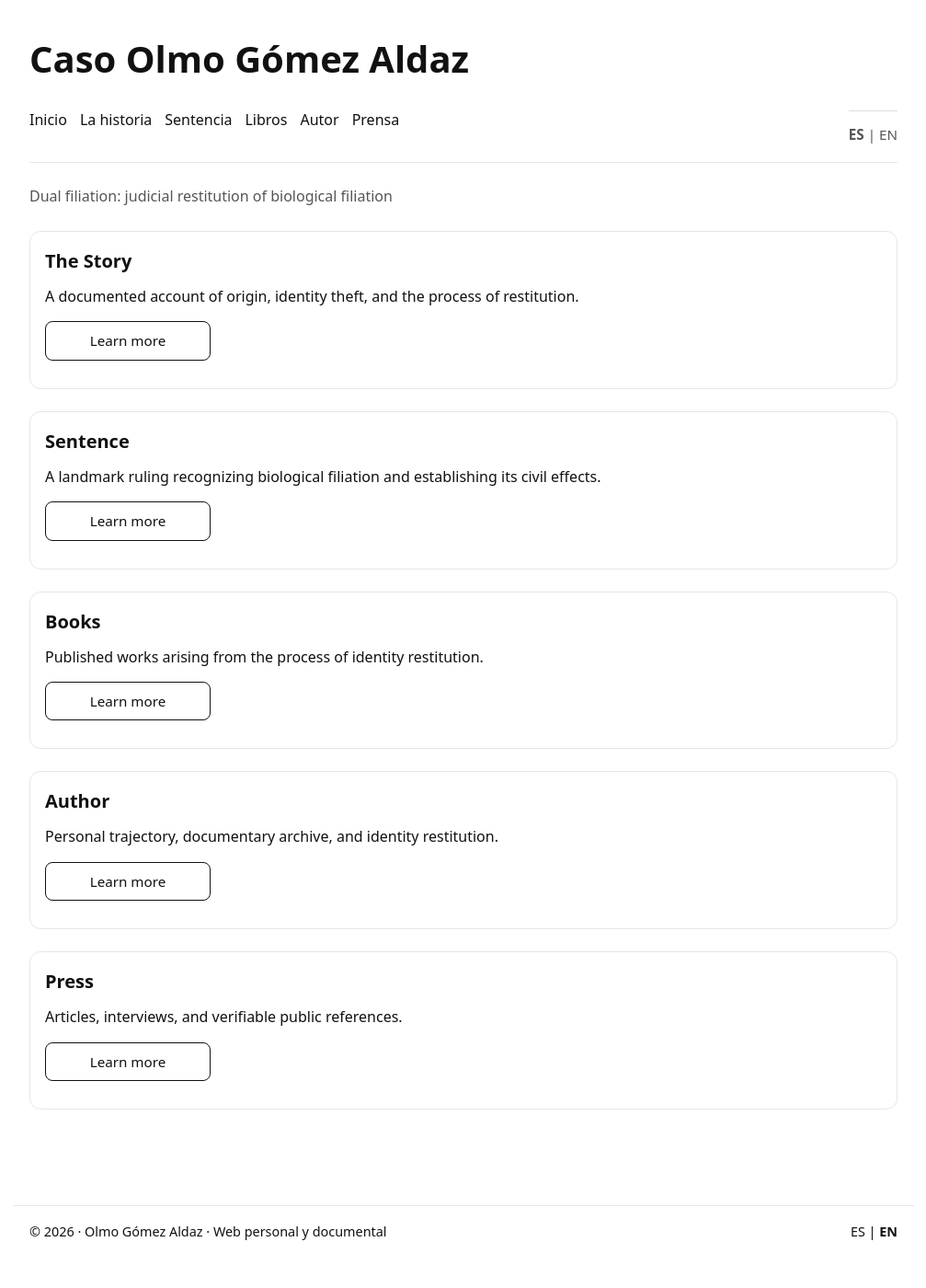
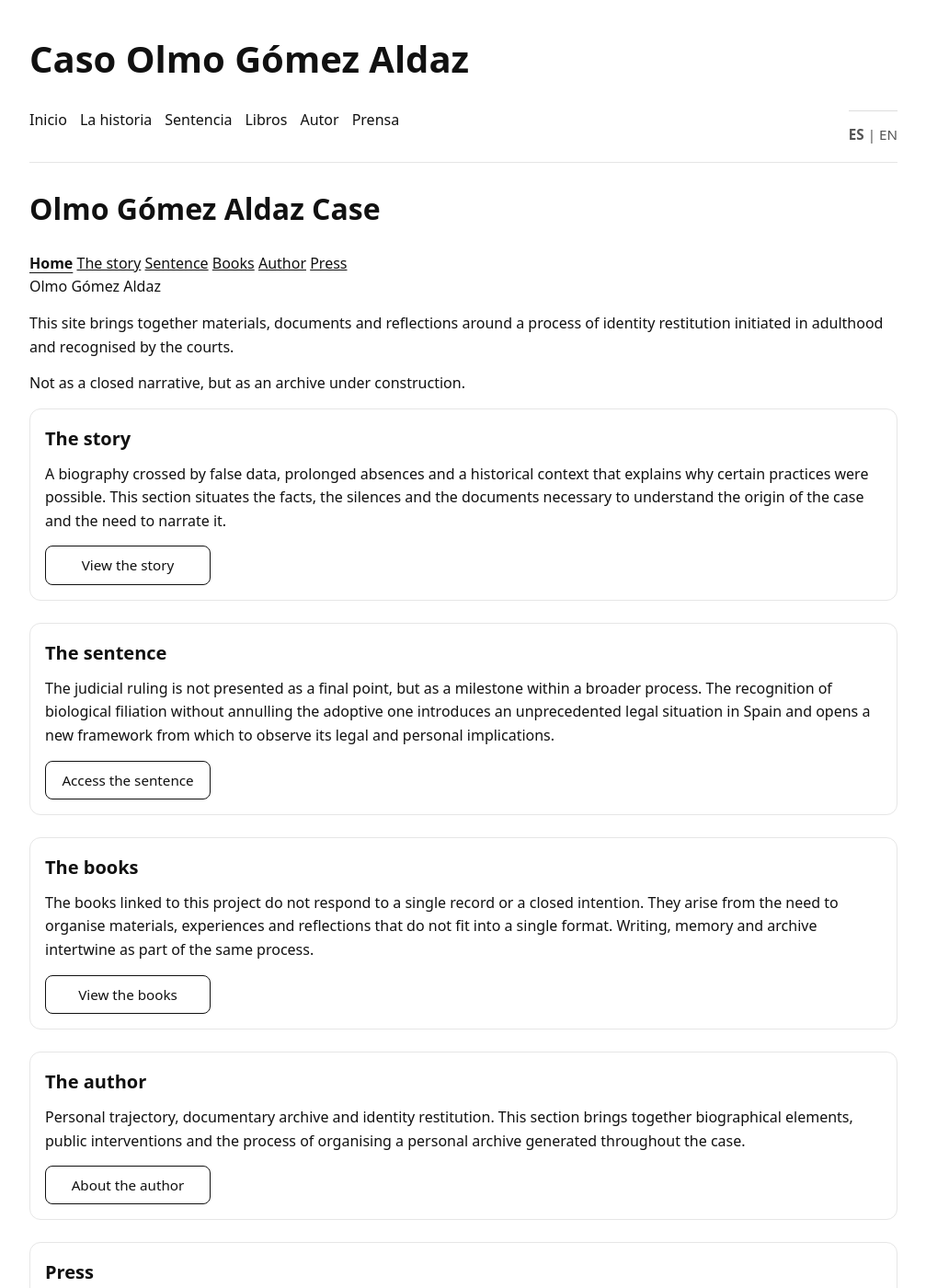
Before and after one commit to olmogaldaz/olmogaldaz.github.io, a Jekyll site: the page built from en/index.html, in a window 1280 px wide and 1400 px high. Shown: the whole window at 92% size, without its empty margins (136-1143 px from the left). Built offline with Jekyll 4.4.1, drawn with Linux system fonts in a browser that asks for light colours; some of the changed text lies outside the part shown.

Commit message:
Update index.html

```diff
--- a/en/index.html
+++ b/en/index.html
@@ -2,54 +2,79 @@
 layout: default
 lang: en
 alt: /es/
-title: Olmo Gómez Aldaz Case
-description: Documented case of identity theft at birth and judicial restitution of biological filiation in Spain. Public archive and court ruling.
+title: Olmo Gómez Aldaz · Case
+description: Documents, materials and reflections around a judicially recognised process of identity restitution.
 ---
 
 <div class="wrap">
   <header id="site-header"></header>
-    <h1 class="page-title subtle">
-      Dual filiation: judicial restitution of biological filiation
+
+  <h1 class="page-title">
+    Olmo Gómez Aldaz Case
   </h1>
+
+  <nav class="subnav">
+    <a href="/en/" class="active">Home</a>
+    <a href="/en/story/">The story</a>
+    <a href="/en/sentence/">Sentence</a>
+    <a href="/en/books/">Books</a>
+    <a href="/en/author/">Author</a>
+    <a href="/en/press/">Press</a>
+  </nav>
+
   <main>
 
-      <!-- Row 1: The Story / Sentence -->
+    <p class="intro-name">
+      Olmo Gómez Aldaz
+    </p>
+
+    <p class="intro-text">
+      This site brings together materials, documents and reflections around a process of identity restitution initiated in adulthood and recognised by the courts.
+    </p>
+
+    <p class="intro-text">
+      Not as a closed narrative, but as an archive under construction.
+    </p>
 
     <div class="card">
-          <h2>The Story</h2>
-          <p>A documented account of origin, identity theft, and the process of restitution.</p>
-          <p><a class="cta" href="/en/story/">Learn more</a></p>
+      <h2>The story</h2>
+      <p>
+        A biography crossed by false data, prolonged absences and a historical context that explains why certain practices were possible. This section situates the facts, the silences and the documents necessary to understand the origin of the case and the need to narrate it.
+      </p>
+      <a class="cta" href="/en/story/">View the story</a>
     </div>
 
     <div class="card">
-          <h2>Sentence</h2>
-          <p>A landmark ruling recognizing biological filiation and establishing its civil effects.</p>
-          <p><a class="cta" href="/en/sentence/">Learn more</a></p>
-        </div>
-
-
-      <!-- Row 2: Books / Author -->
-
-        <div class="card">
-          <h2>Books</h2>
-          <p>Published works arising from the process of identity restitution.</p>
-          <p><a class="cta" href="/en/books/">Learn more</a></p>
+      <h2>The sentence</h2>
+      <p>
+        The judicial ruling is not presented as a final point, but as a milestone within a broader process. The recognition of biological filiation without annulling the adoptive one introduces an unprecedented legal situation in Spain and opens a new framework from which to observe its legal and personal implications.
+      </p>
+      <a class="cta" href="/en/sentence/">Access the sentence</a>
     </div>
 
     <div class="card">
-          <h2>Author</h2>
-          <p>Personal trajectory, documentary archive, and identity restitution.</p>
-          <p><a class="cta" href="/en/author/">Learn more</a></p>
+      <h2>The books</h2>
+      <p>
+        The books linked to this project do not respond to a single record or a closed intention. They arise from the need to organise materials, experiences and reflections that do not fit into a single format. Writing, memory and archive intertwine as part of the same process.
+      </p>
+      <a class="cta" href="/en/books/">View the books</a>
     </div>
 
+    <div class="card">
+      <h2>The author</h2>
+      <p>
+        Personal trajectory, documentary archive and identity restitution. This section brings together biographical elements, public interventions and the process of organising a personal archive generated throughout the case.
+      </p>
+      <a class="cta" href="/en/author/">About the author</a>
+    </div>
 
-      <!-- Row 3: Press -->
     <div class="card">
       <h2>Press</h2>
-        <p>Articles, interviews, and verifiable public references.</p>
-        <p><a class="cta" href="/en/press/">Learn more</a></p>
+      <p>
+        Articles, interviews and verifiable public references that document the media impact of the case and its legal and social relevance.
+      </p>
+      <a class="cta" href="/en/press/">View press coverage</a>
     </div>
 
   </main>
-
 </div>
```
Lines whose indentation alone changed are shown as unchanged.
